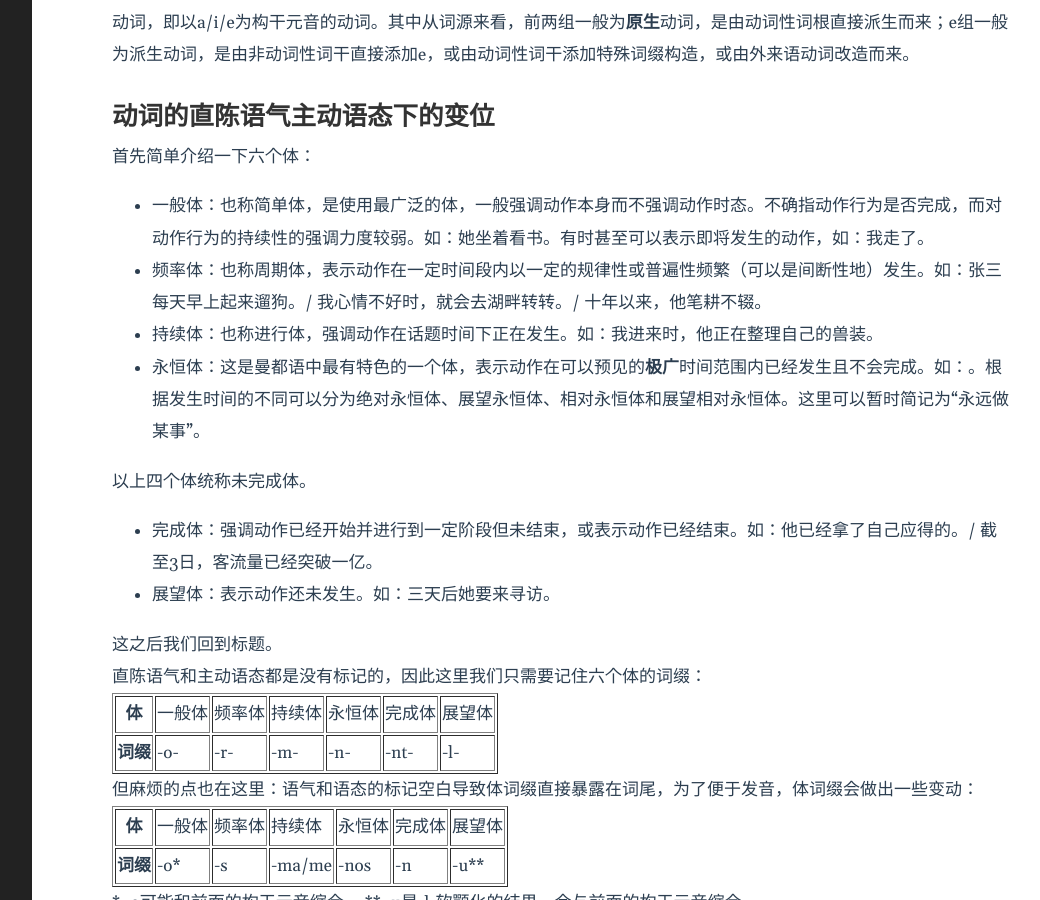
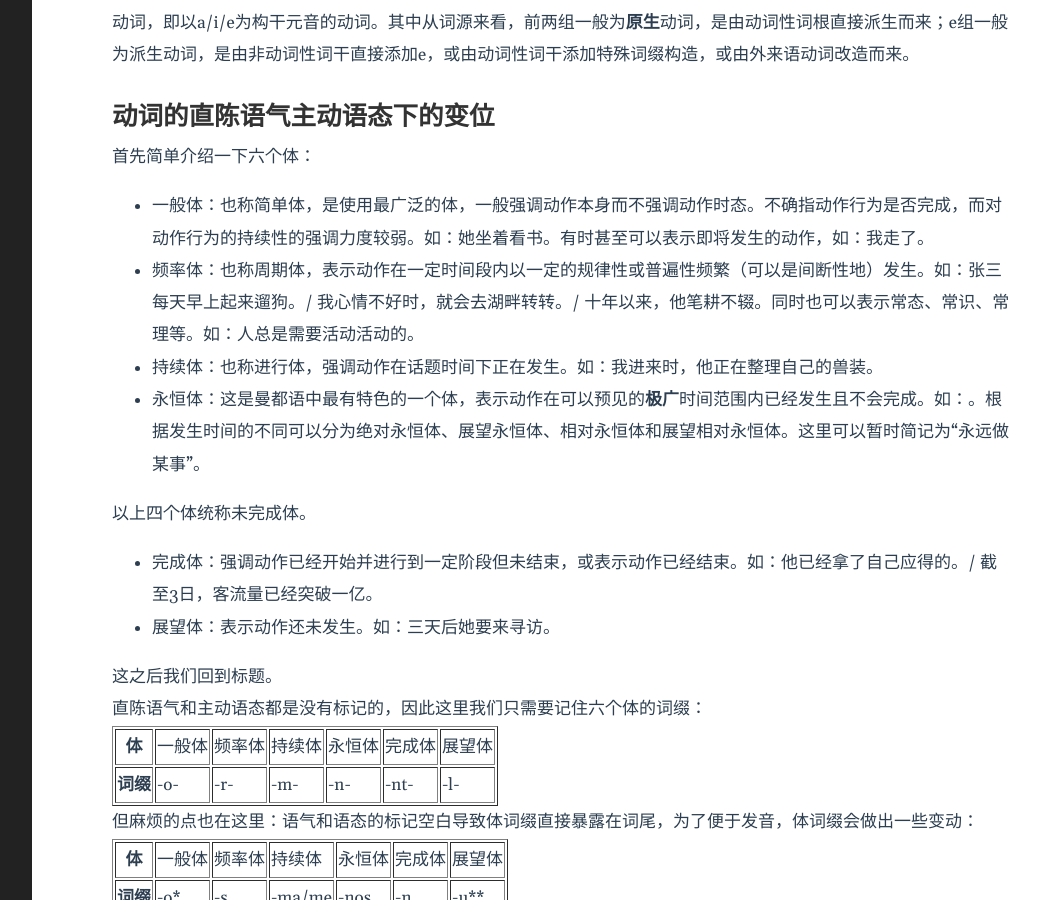
Before and after one commit to WenNianshuo/WenNianshuo.github.io, a Jekyll site: the page built from _posts/2022-01-13-3. 动词的语法范畴和变位机制.md, in a window 1280 px wide and 900 px high, scrolled down 606 px. Shown: the whole window, without its empty margins (188-1228 px from the left). Built offline with Jekyll 4.4.1, drawn with Linux system fonts in a browser that asks for light colours.

Commit message:
Update 2022-01-13-3. 动词的语法范畴和变位机制.md

```diff
--- a/_posts/2022-01-13-3. 动词的语法范畴和变位机制.md
+++ b/_posts/2022-01-13-3. 动词的语法范畴和变位机制.md
@@ -37,7 +37,7 @@ tags:
 
 * 一般体：也称简单体，是使用最广泛的体，一般强调动作本身而不强调动作时态。不确指动作行为是否完成，而对动作行为的持续性的强调力度较弱。如：她坐着看书。有时甚至可以表示即将发生的动作，如：我走了。
 
-* 频率体：也称周期体，表示动作在一定时间段内以一定的规律性或普遍性频繁（可以是间断性地）发生。如：张三每天早上起来遛狗。/ 我心情不好时，就会去湖畔转转。/ 十年以来，他笔耕不辍。
+* 频率体：也称周期体，表示动作在一定时间段内以一定的规律性或普遍性频繁（可以是间断性地）发生。如：张三每天早上起来遛狗。/ 我心情不好时，就会去湖畔转转。/ 十年以来，他笔耕不辍。同时也可以表示常态、常识、常理等。如：人总是需要活动活动的。
 
 * 持续体：也称进行体，强调动作在话题时间下正在发生。如：我进来时，他正在整理自己的兽装。
 
```
